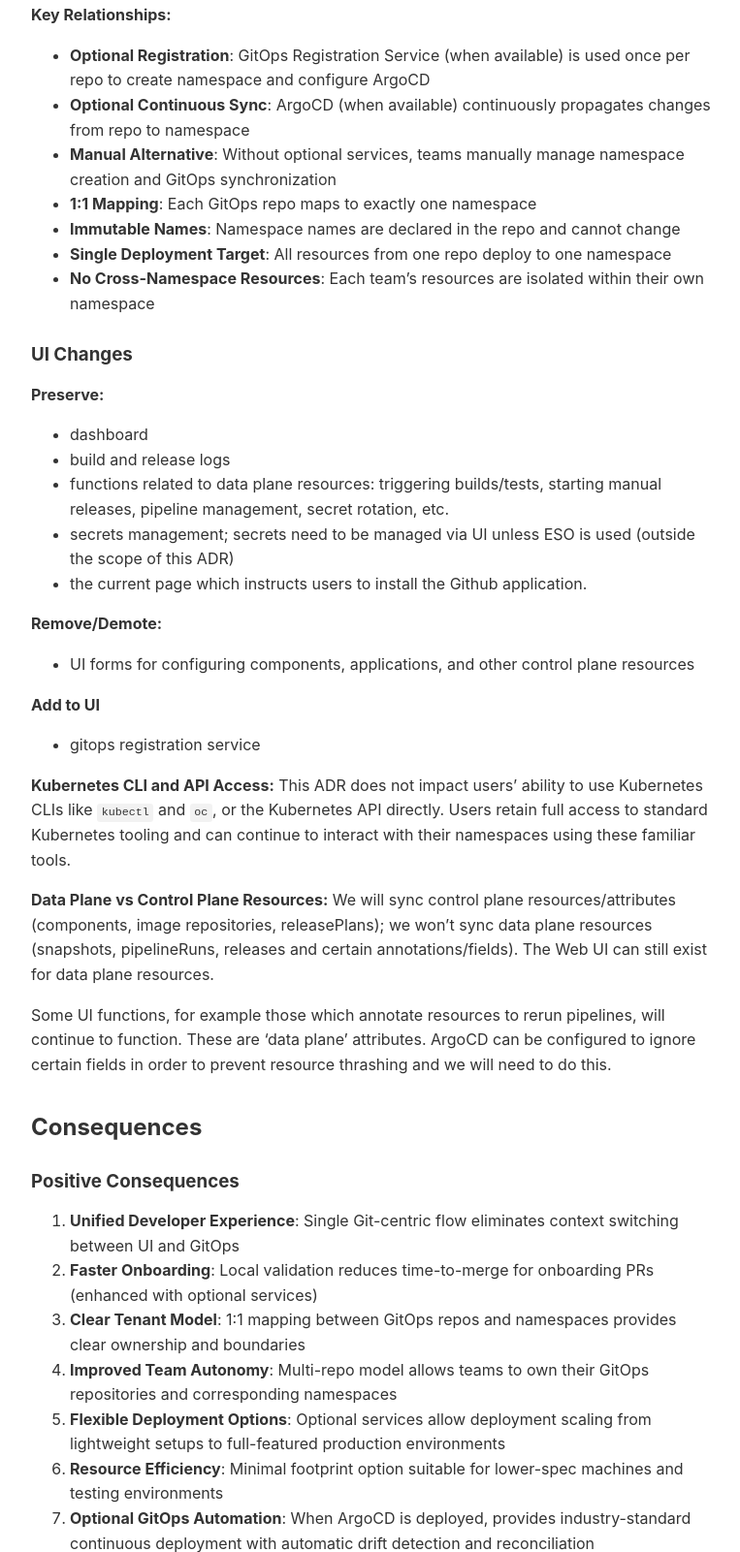
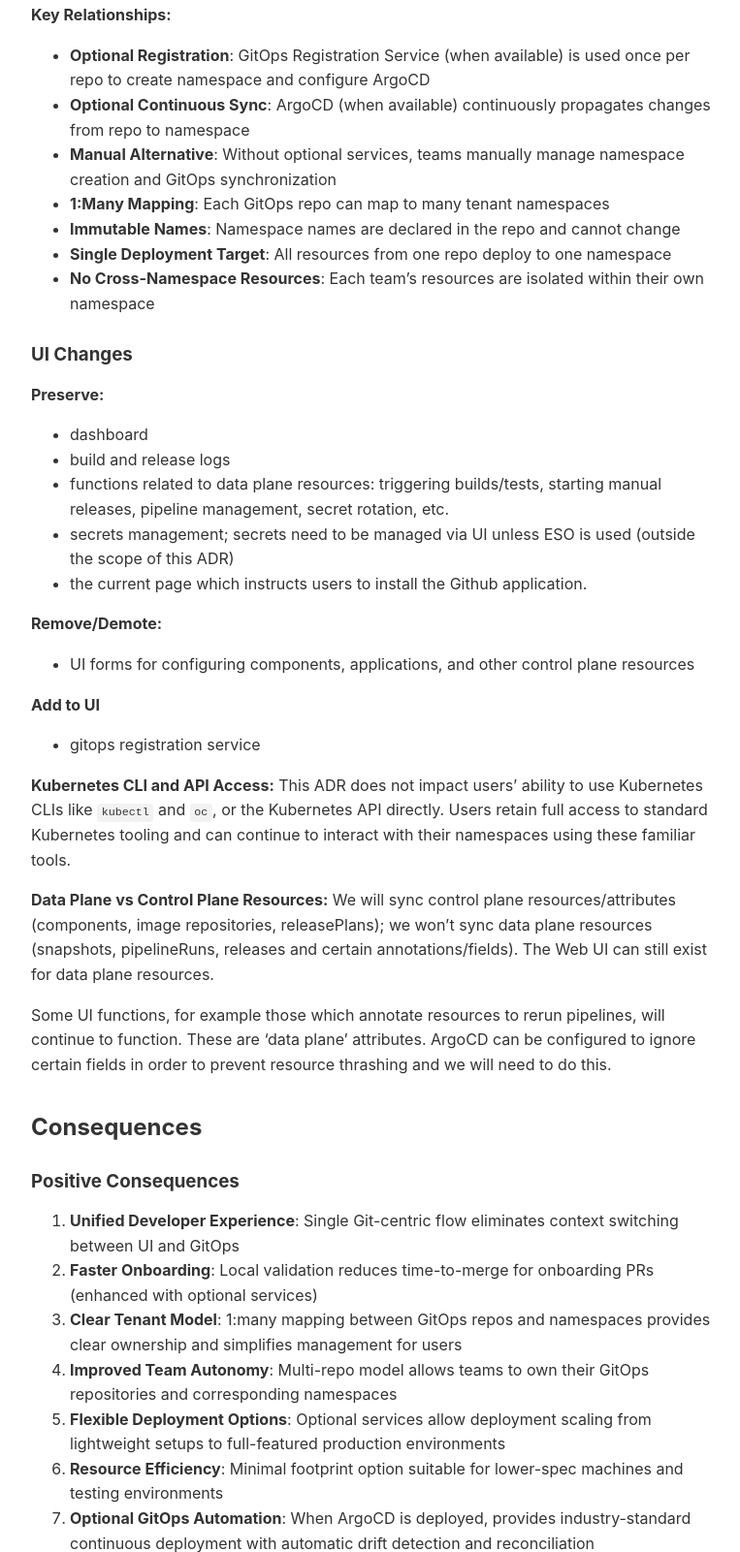
Before and after one commit to konflux-ci/architecture, an Eleventy site: page ADR/0052-gitops-onboarding-redesign.md in a window 1280 px wide. Shown: the part 5070-6671 px from the top of the page at 97% size, without its empty margins (282-1045 px from the left). Built offline with nearby package versions, Linux system fonts and the light colour scheme; Eleventy itself is replaced by a stand-in of ours; files that its build step writes are made by us from their sources; what eleventy-plugin-toc, markdown-it-replace-link would draw is missing.

Commit message:
Fix an incorrect relationship pattern in ADR-52 (#271)
Signed-off-by: Alex Misstear <amisstea@redhat.com>

```diff
--- a/ADR/0052-gitops-onboarding-redesign.md
+++ b/ADR/0052-gitops-onboarding-redesign.md
@@ -150,7 +150,7 @@ graph TD
 - **Optional Registration**: GitOps Registration Service (when available) is used once per repo to create namespace and configure ArgoCD
 - **Optional Continuous Sync**: ArgoCD (when available) continuously propagates changes from repo to namespace
 - **Manual Alternative**: Without optional services, teams manually manage namespace creation and GitOps synchronization
-- **1:1 Mapping**: Each GitOps repo maps to exactly one namespace
+- **1:Many Mapping**: Each GitOps repo can map to many tenant namespaces
 - **Immutable Names**: Namespace names are declared in the repo and cannot change
 - **Single Deployment Target**: All resources from one repo deploy to one namespace
 - **No Cross-Namespace Resources**: Each team's resources are isolated within their own namespace
@@ -187,7 +187,7 @@ Some UI functions, for example those which annotate resources to rerun pipelines
 
 1. **Unified Developer Experience**: Single Git-centric flow eliminates context switching between UI and GitOps
 2. **Faster Onboarding**: Local validation reduces time-to-merge for onboarding PRs (enhanced with optional services)
-3. **Clear Tenant Model**: 1:1 mapping between GitOps repos and namespaces provides clear ownership and boundaries
+3. **Clear Tenant Model**: 1:many mapping between GitOps repos and namespaces provides clear ownership and simplifies management for users
 4. **Improved Team Autonomy**: Multi-repo model allows teams to own their GitOps repositories and corresponding namespaces
 6. **Flexible Deployment Options**: Optional services allow deployment scaling from lightweight setups to full-featured production environments
 7. **Resource Efficiency**: Minimal footprint option suitable for lower-spec machines and testing environments
```
